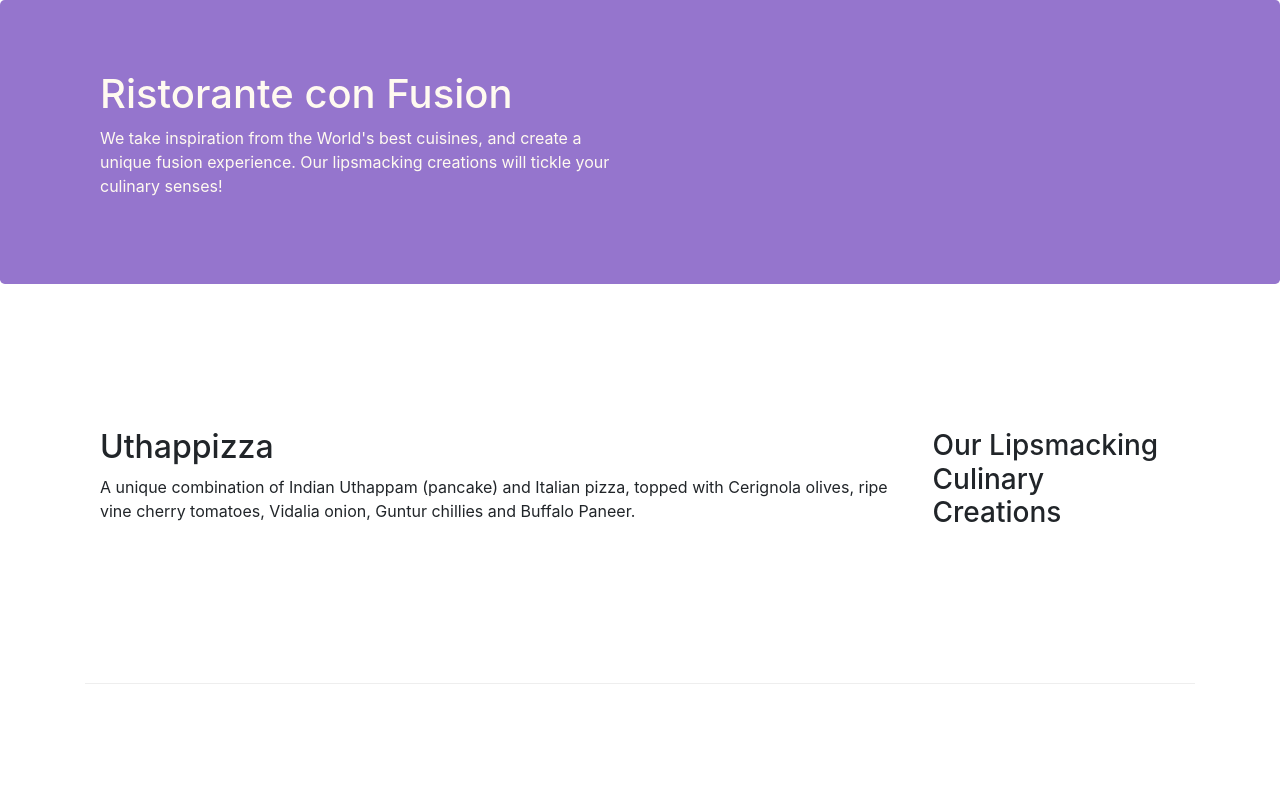
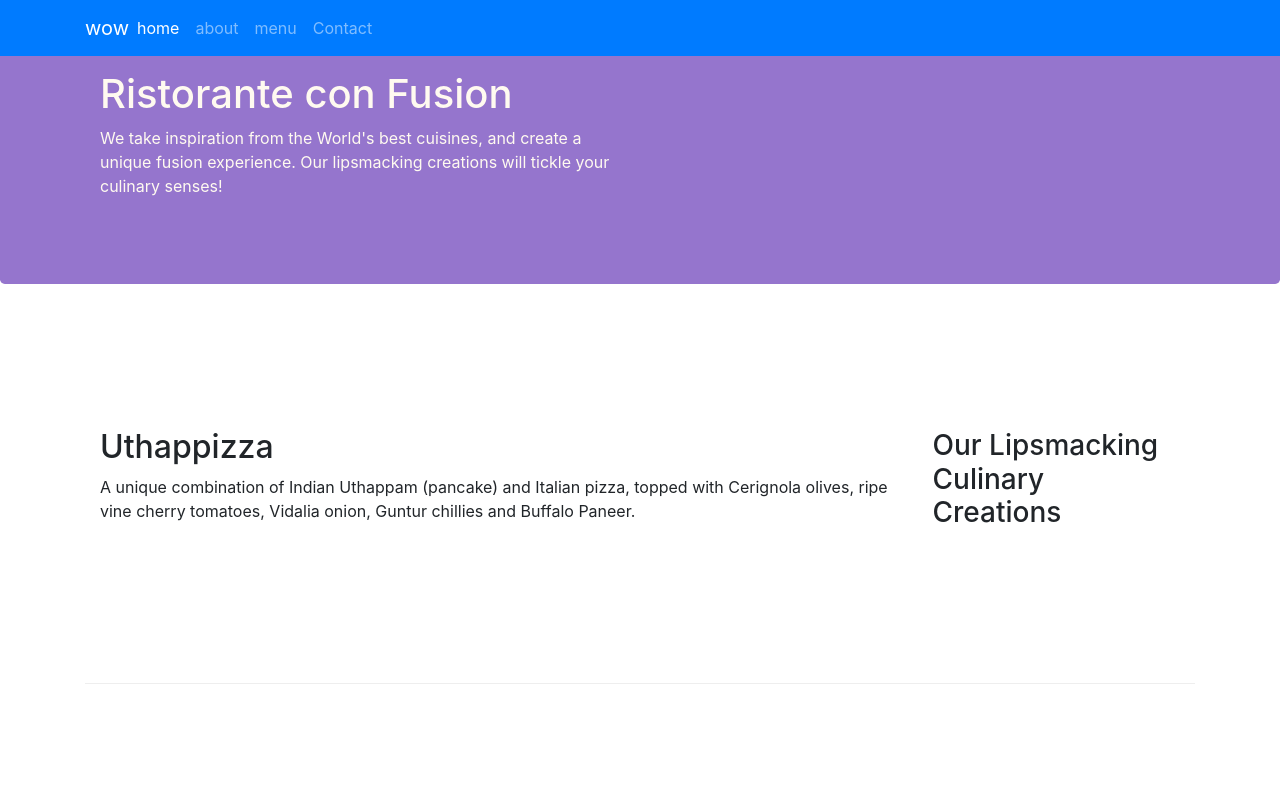
Before and after one commit to aliajaz32/bs, a website: page index.html in a window 1280 px wide. Shown: the top 800 px of the page. Drawn offline with nearby package versions, Linux system fonts and the light colour scheme.

Commit message:
bootstrap navbar

```diff
--- a/index.html
+++ b/index.html
@@ -8,13 +8,29 @@
 </head>
 
 <body>
-
+    <nav class="navbar navbar-dark navbar-expand-sm bg-primary fixed-top ">
+        <div class="container">
+            <button class="navbar-toggler" type="button" data-target="#Navbar" data-toggle="collapse">
+                <span class="navbar-toggler-icon"></span>
+            </button>
+            <a class="navbar-brand mr-auto" href="#"> wow </a>
+            <div id="Navbar" class="collapse navbar-collapse">
+                <ul class="navbar-nav mr-auto ">
+                    <li class="nav-item active"><a class="nav-link" href="">home</a></li>
+                    <li class="nav-item "><a class="nav-link" href="./aboutus.html">about</a></li>
+                    <li class="nav-item "><a class="nav-link" href="">menu</a></li>
+                    <li class="nav-item "><a class="nav-link" href="">Contact</a></li>
+                </ul>
+            </div>
+        </div>
+    </nav>
     <header class="jumbotron">
         <div class="container">
             <div class="row row-header">
                 <div class="col-12 col-sm-6">
                     <h1>Ristorante con Fusion</h1>
-                    <p>We take inspiration from the World's best cuisines, and create a unique fusion experience. Our lipsmacking creations will tickle your culinary senses!</p>
+                    <p>We take inspiration from the World's best cuisines, and create a unique fusion experience. Our
+                        lipsmacking creations will tickle your culinary senses!</p>
                 </div>
                 <div class="col-12 col-sm-6">
                 </div>
@@ -23,24 +39,27 @@
     </header>
 
     <div class="container">
-        <div  class="row row-content align-items-center">
+        <div class="row row-content align-items-center">
             <div class="col-12 order-sm-last col-md-3">
                 <h3>Our Lipsmacking Culinary Creations</h3>
             </div>
             <div class="col-12 order-sm-first col-md">
                 <h2>Uthappizza</h2>
-                <p>A unique combination of Indian Uthappam (pancake) and Italian pizza, topped with Cerignola olives, ripe vine cherry tomatoes, Vidalia onion, Guntur chillies and Buffalo Paneer.</p>
+                <p>A unique combination of Indian Uthappam (pancake) and Italian pizza, topped with Cerignola olives,
+                    ripe vine cherry tomatoes, Vidalia onion, Guntur chillies and Buffalo Paneer.</p>
             </div>
         </div>
 
 
-        <div  class="row row-content align-items-center">
+        <div class="row row-content align-items-center">
             <div class="col-12 col-md-3">
                 <h3>This Month's Promotions</h3>
             </div>
             <div class="col-12 col-md">
                 <h2>Weekend Grand Buffet</h2>
-                <p>Featuring mouthwatering combinations with a choice of five different salads, six enticing appetizers, six main entrees and five choicest desserts. Free flowing bubbly and soft drinks. All for just $19.99 per person </p>
+                <p>Featuring mouthwatering combinations with a choice of five different salads, six enticing appetizers,
+                    six main entrees and five choicest desserts. Free flowing bubbly and soft drinks. All for just
+                    $19.99 per person </p>
             </div>
         </div>
 
@@ -51,7 +70,9 @@
             <div class="col col-sm">
                 <h2>Alberto Somayya</h2>
                 <h4>Executive Chef</h4>
-                <p>Award winning three-star Michelin chef with wide International experience having worked closely with whos-who in the culinary world, he specializes in creating mouthwatering Indo-Italian fusion experiences. </p>
+                <p>Award winning three-star Michelin chef with wide International experience having worked closely with
+                    whos-who in the culinary world, he specializes in creating mouthwatering Indo-Italian fusion
+                    experiences. </p>
             </div>
         </div>
     </div>
```
Lines whose indentation alone changed are shown as unchanged.
